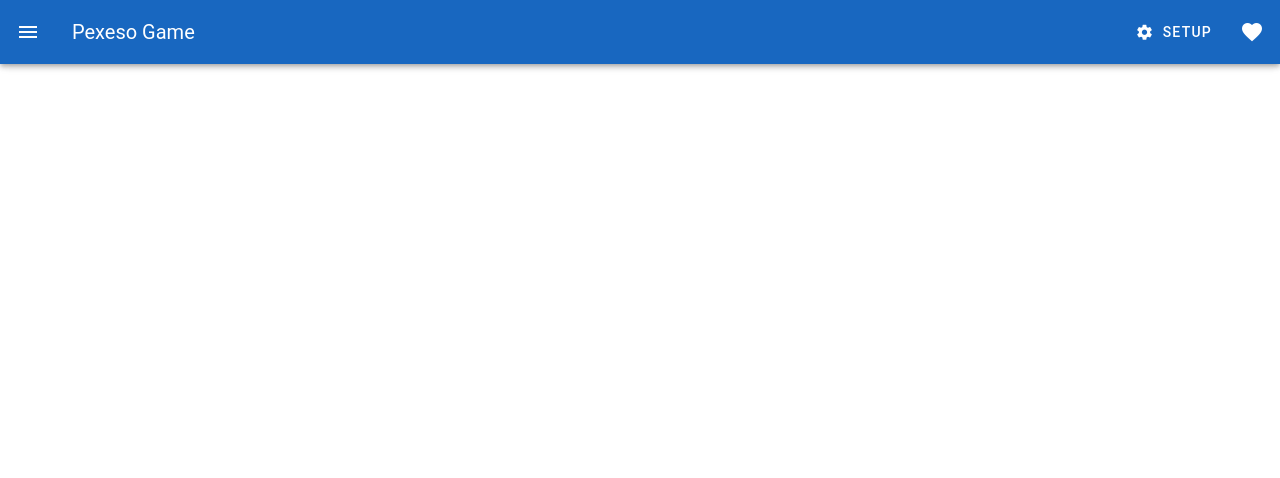
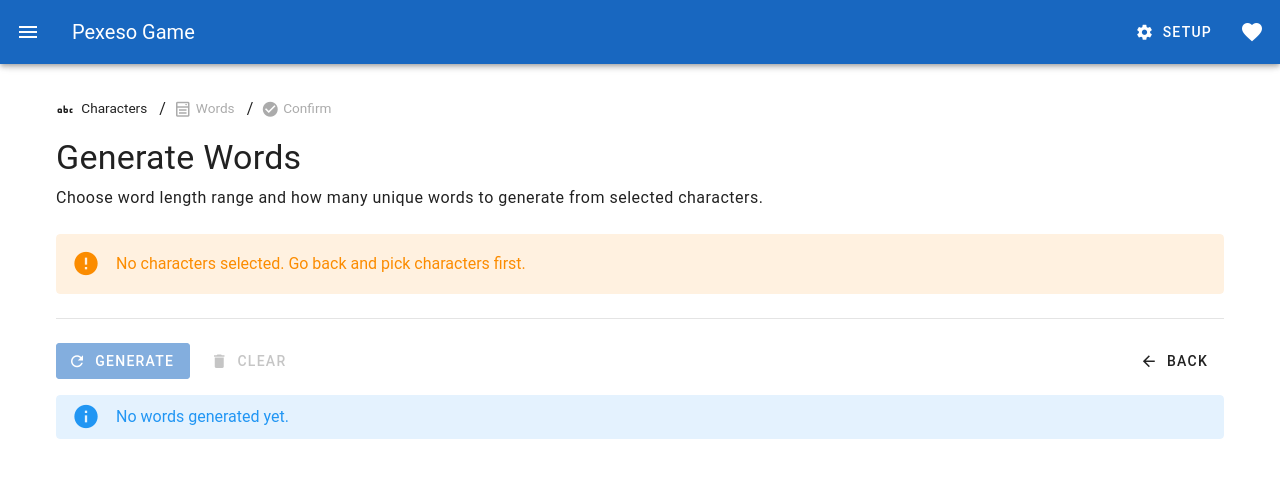
Before and after one commit to buksy90/words-pexeso, a Nuxt app: page /setup/words in a window 1280 px wide. Before the commit this address had no page. Shown: the top 478 px of the page. Built offline with nearby package versions, Linux system fonts and the light colour scheme.

Commit message:
Setup: Generate words

```diff
--- /dev/null
+++ b/components/SetupBreadcrumb.vue
@@ -0,0 +1,63 @@
+<template>
+  <nav aria-label="Setup breadcrumb" class="mb-4">
+    <v-breadcrumbs :items="items" divider="/" class="pa-0">
+      <template #item="{ item }">
+        <v-breadcrumbs-item
+          :disabled="item.disabled"
+          :to="item.to"
+          :class="[ item.to === currentPath ? 'text-primary font-weight-bold' : '', 'setup-breadcrumb-item']"
+        >
+          <v-icon v-if="item.icon" size="18" class="mr-1">{{ item.icon }}</v-icon>
+          {{ item.title }}
+        </v-breadcrumbs-item>
+      </template>
+    </v-breadcrumbs>
+  </nav>
+</template>
+
+<script setup lang="ts">
+import { computed } from 'vue';
+import { useRoute } from 'vue-router';
+import { useCharacters } from '~/composables/useCharacters';
+import { useWordSetup } from '~/composables/useWordSetup';
+
+const route = useRoute();
+const { active } = useCharacters();
+const { state } = useWordSetup();
+
+// Determine active step
+const currentPath = computed(() => route.path);
+
+interface CrumbItem { title: string; to?: string; disabled: boolean; icon?: string }
+const items = computed<CrumbItem[]>(() => {
+  const hasChars = active.value.length > 0;
+  const hasWords = state.value.words.length > 0;
+  return [
+    {
+      title: 'Characters',
+      to: '/setup/characters',
+      disabled: false,
+      icon: 'mdi-alphabetical'
+    },
+    {
+      title: 'Words',
+      to: hasChars ? '/setup/words' : undefined,
+      disabled: !hasChars,
+      icon: 'mdi-form-select'
+    },
+    {
+      title: 'Confirm',
+      to: hasWords ? '/setup/confirm' : undefined,
+      disabled: !hasWords,
+      icon: 'mdi-check-circle'
+    }
+  ];
+});
+</script>
+
+<style scoped>
+.setup-breadcrumb-item {
+  text-transform: none;
+  font-size: 0.85rem;
+}
+</style>
--- a/composables/useCharacters.ts
+++ b/composables/useCharacters.ts
@@ -1,9 +1,37 @@
 import type { Ref } from 'vue';
+import { onMounted, watch } from 'vue';
 
 // Composable to manage active characters selection for the game setup
 export function useCharacters() {
   // Global reactive state (Nuxt 3 useState keeps value across pages)
   const active: Ref<string[]> = useState<string[]>('activeChars', () => []);
+
+  // Persistence key
+  const STORAGE_KEY = 'pexeso_active_chars';
+
+  // Load from localStorage on client mount
+  onMounted(() => {
+    try {
+      const raw = localStorage.getItem(STORAGE_KEY);
+      if (raw) {
+        const arr = JSON.parse(raw);
+        if (Array.isArray(arr)) {
+          active.value = arr.filter(c => typeof c === 'string');
+        }
+      }
+    } catch (e) {
+      // silent fail
+    }
+  });
+
+  // Persist whenever it changes
+  watch(active, (val) => {
+    try {
+      localStorage.setItem(STORAGE_KEY, JSON.stringify(val));
+    } catch (e) {
+      // ignore quota errors
+    }
+  }, { deep: true });
 
   const toggle = (ch: string) => {
     const idx = active.value.indexOf(ch);
--- /dev/null
+++ b/composables/useWordSetup.ts
@@ -0,0 +1,68 @@
+import type { Ref } from 'vue';
+import { useCharacters } from './useCharacters';
+
+export interface WordSetupState {
+  minLength: number;
+  maxLength: number;
+  count: number;
+  words: string[];
+  generating: boolean;
+}
+
+export function useWordSetup() {
+  // persistent state across pages
+  const state: Ref<WordSetupState> = useState<WordSetupState>('wordSetup', () => ({
+    minLength: 3,
+    maxLength: 5,
+    count: 8,
+    words: [],
+    generating: false
+  }));
+
+  const { active } = useCharacters();
+
+  const generateWords = () => {
+    if (!active.value.length) return;
+    if (state.value.minLength < 1) state.value.minLength = 1;
+    if (state.value.maxLength < state.value.minLength) state.value.maxLength = state.value.minLength;
+    if (state.value.count < 1) state.value.count = 1;
+    if (state.value.count > 50) state.value.count = 50; // safety cap
+
+    state.value.generating = true;
+
+    const wordsSet = new Set<string>();
+    const maxAttempts = state.value.count * 100; // avoid infinite loops
+    let attempts = 0;
+
+    while (wordsSet.size < state.value.count && attempts < maxAttempts) {
+      const len = randInt(state.value.minLength, state.value.maxLength);
+      let w = '';
+      for (let i = 0; i < len; i++) {
+        w += active.value[randInt(0, active.value.length - 1)];
+      }
+      // simple heuristic: ensure at least 2 distinct chars if length > 2
+      if (len > 2) {
+        const distinct = new Set(w.split(''));
+        if (distinct.size < 2) {
+          attempts++;
+          continue;
+        }
+      }
+      wordsSet.add(w);
+      attempts++;
+    }
+
+    state.value.words = Array.from(wordsSet);
+    state.value.generating = false;
+  };
+
+  const clearWords = () => {
+    state.value.words = [];
+  };
+
+  return { state, generateWords, clearWords };
+}
+
+function randInt(min: number, max: number) {
+  return Math.floor(Math.random() * (max - min + 1)) + min;
+}
--- a/pages/setup/characters.vue
+++ b/pages/setup/characters.vue
@@ -1,5 +1,6 @@
 <template>
   <v-container class="py-8">
+    <SetupBreadcrumb />
     <h1 class="text-h4 mb-2">Select Characters</h1>
     <p class="text-body-1 mb-6">Toggle the characters that children already know. These will be used to generate words later.</p>
 
@@ -31,12 +32,22 @@
 
     <v-divider class="my-6" />
 
-    <v-btn color="primary" prepend-icon="mdi-arrow-right" :to="'/setup'">Back</v-btn>
+    <div class="d-flex">
+      <v-btn color="primary" prepend-icon="mdi-arrow-left" :to="'/setup'">Back</v-btn>
+      <v-spacer />
+      <v-btn
+        color="secondary"
+        prepend-icon="mdi-arrow-right"
+        :disabled="!active.length"
+        :to="active.length ? '/setup/words' : undefined"
+      >Next</v-btn>
+    </div>
   </v-container>
 </template>
 
 <script setup lang="ts">
 import { useCharacters } from '~/composables/useCharacters';
+import SetupBreadcrumb from '~/components/SetupBreadcrumb.vue';
 import { onMounted, onBeforeUnmount } from 'vue';
 
 const { active, toggle, isActive, clearAll, selectAll } = useCharacters();
--- a/pages/setup/index.vue
+++ b/pages/setup/index.vue
@@ -1,13 +1,27 @@
 <template>
   <div>
     <v-container class="py-8">
+      <SetupBreadcrumb />
       <h1 class="text-h4 mb-4">Setup</h1>
-      <p class="mb-6">Configure game inputs before starting. First, pick which characters children already know.</p>
-      <v-btn color="primary" prepend-icon="mdi-alphabetical" :to="'/setup/characters'">Select Characters</v-btn>
+      <p class="mb-6">Configure game inputs before starting. Follow steps below.</p>
+      <v-row>
+        <v-col cols="12" md="6" class="d-flex flex-column">
+          <v-btn color="primary" prepend-icon="mdi-alphabetical" :to="'/setup/characters'" class="mb-3">1. Select Characters</v-btn>
+          <v-btn
+            color="secondary"
+            prepend-icon="mdi-form-select"
+            :to="'/setup/words'"
+            :disabled="!active.length"
+          >2. Generate Words</v-btn>
+          <small class="text-grey mt-2" v-if="!active.length">Select at least one character to proceed to word generation.</small>
+        </v-col>
+      </v-row>
     </v-container>
   </div>
 </template>
 
 <script setup lang="ts">
-// Simple landing page for setup section
+import { useCharacters } from '~/composables/useCharacters';
+import SetupBreadcrumb from '~/components/SetupBreadcrumb.vue';
+const { active } = useCharacters();
 </script>
--- /dev/null
+++ b/pages/setup/words.vue
@@ -0,0 +1,96 @@
+<template>
+  <v-container class="py-8">
+    <SetupBreadcrumb />
+    <h1 class="text-h4 mb-2">Generate Words</h1>
+    <p class="text-body-1 mb-6">Choose word length range and how many unique words to generate from selected characters.</p>
+
+    <v-alert
+      v-if="!active.length"
+      type="warning"
+      variant="tonal"
+      class="mb-6"
+    >No characters selected. Go back and pick characters first.</v-alert>
+
+    <v-row v-else>
+      <v-col cols="12" md="4">
+        <v-text-field
+          v-model.number="state.minLength"
+          type="number"
+          label="Min Length"
+          :min="1"
+          :max="state.maxLength"
+          density="comfortable"
+        />
+      </v-col>
+      <v-col cols="12" md="4">
+        <v-text-field
+          v-model.number="state.maxLength"
+          type="number"
+          label="Max Length"
+          :min="state.minLength"
+          :max="12"
+          density="comfortable"
+        />
+      </v-col>
+      <v-col cols="12" md="4">
+        <v-text-field
+          v-model.number="state.count"
+          type="number"
+          label="Words Count"
+          :min="1"
+          :max="50"
+          density="comfortable"
+        />
+      </v-col>
+    </v-row>
+
+    <v-row class="mt-2" v-if="active.length">
+      <v-col cols="12" class="d-flex align-center flex-wrap">
+        <span class="mr-2">Active Characters:</span>
+        <v-chip v-for="c in active" :key="c" size="small" class="ma-1" color="primary" variant="flat">{{ c }}</v-chip>
+      </v-col>
+    </v-row>
+
+    <v-divider class="my-6" />
+
+    <div class="d-flex mb-4">
+      <v-btn
+        color="primary"
+        prepend-icon="mdi-refresh"
+        :disabled="!active.length || state.generating"
+        @click="generateWords"
+        class="mr-2"
+      >
+        {{ state.generating ? 'Generating...' : 'Generate' }}
+      </v-btn>
+      <v-btn variant="text" prepend-icon="mdi-delete" @click="clearWords" :disabled="!state.words.length">Clear</v-btn>
+      <v-spacer></v-spacer>
+      <v-btn variant="text" prepend-icon="mdi-arrow-left" :to="'/setup'">Back</v-btn>
+    </div>
+
+    <v-row>
+      <v-col cols="12">
+        <v-alert v-if="!state.words.length && !state.generating" type="info" variant="tonal" density="compact">No words generated yet.</v-alert>
+        <v-chip-group v-else column>
+          <v-chip
+            v-for="w in state.words"
+            :key="w"
+            class="ma-1"
+            color="secondary"
+            variant="elevated"
+            size="small"
+          >{{ w }}</v-chip>
+        </v-chip-group>
+      </v-col>
+    </v-row>
+  </v-container>
+</template>
+
+<script setup lang="ts">
+import { useCharacters } from '~/composables/useCharacters';
+import { useWordSetup } from '~/composables/useWordSetup';
+import SetupBreadcrumb from '~/components/SetupBreadcrumb.vue';
+
+const { active } = useCharacters();
+const { state, generateWords, clearWords } = useWordSetup();
+</script>
```
Also changed, not shown: 1 other file (tests, documents, lock files or other folders).
